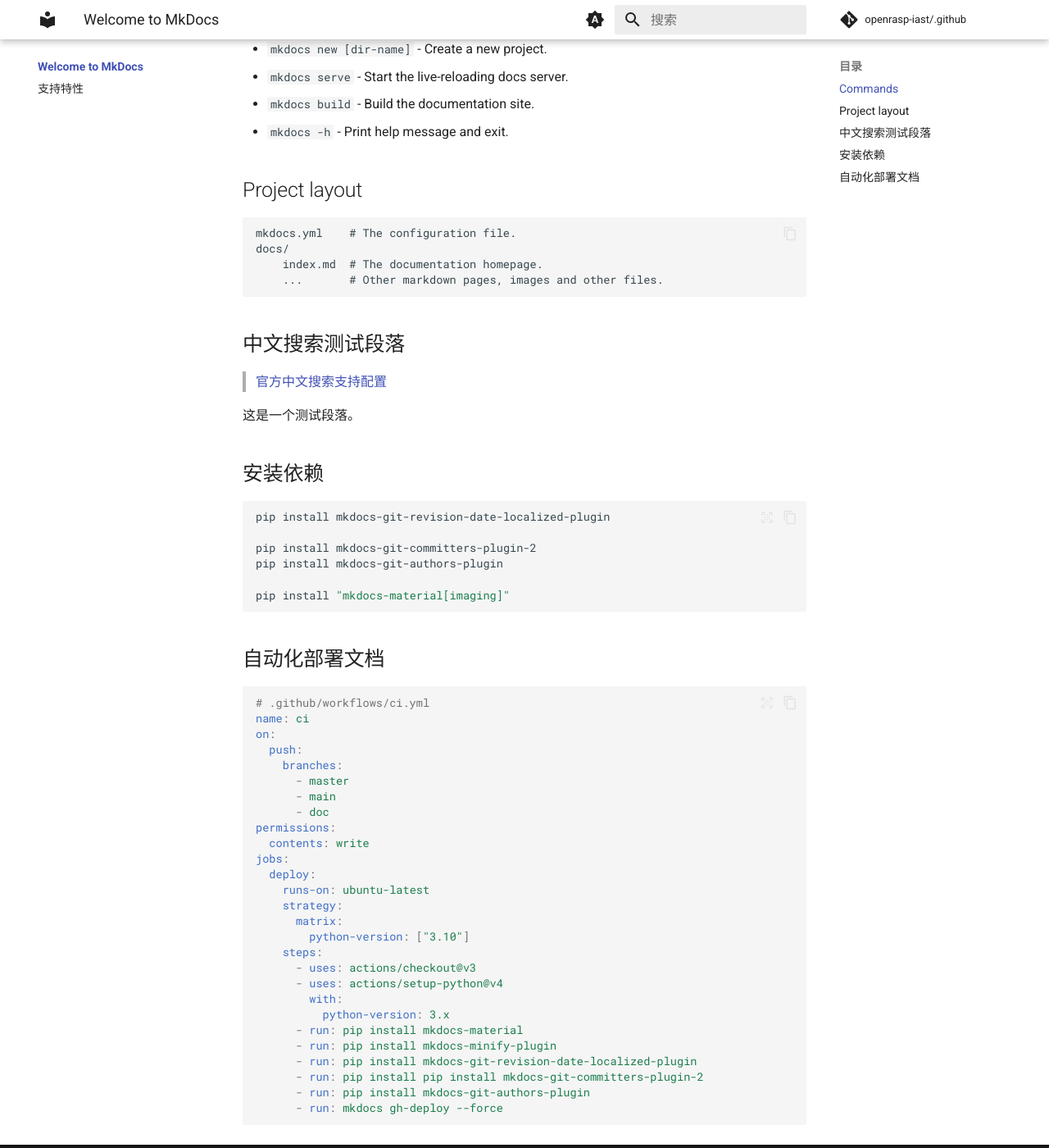
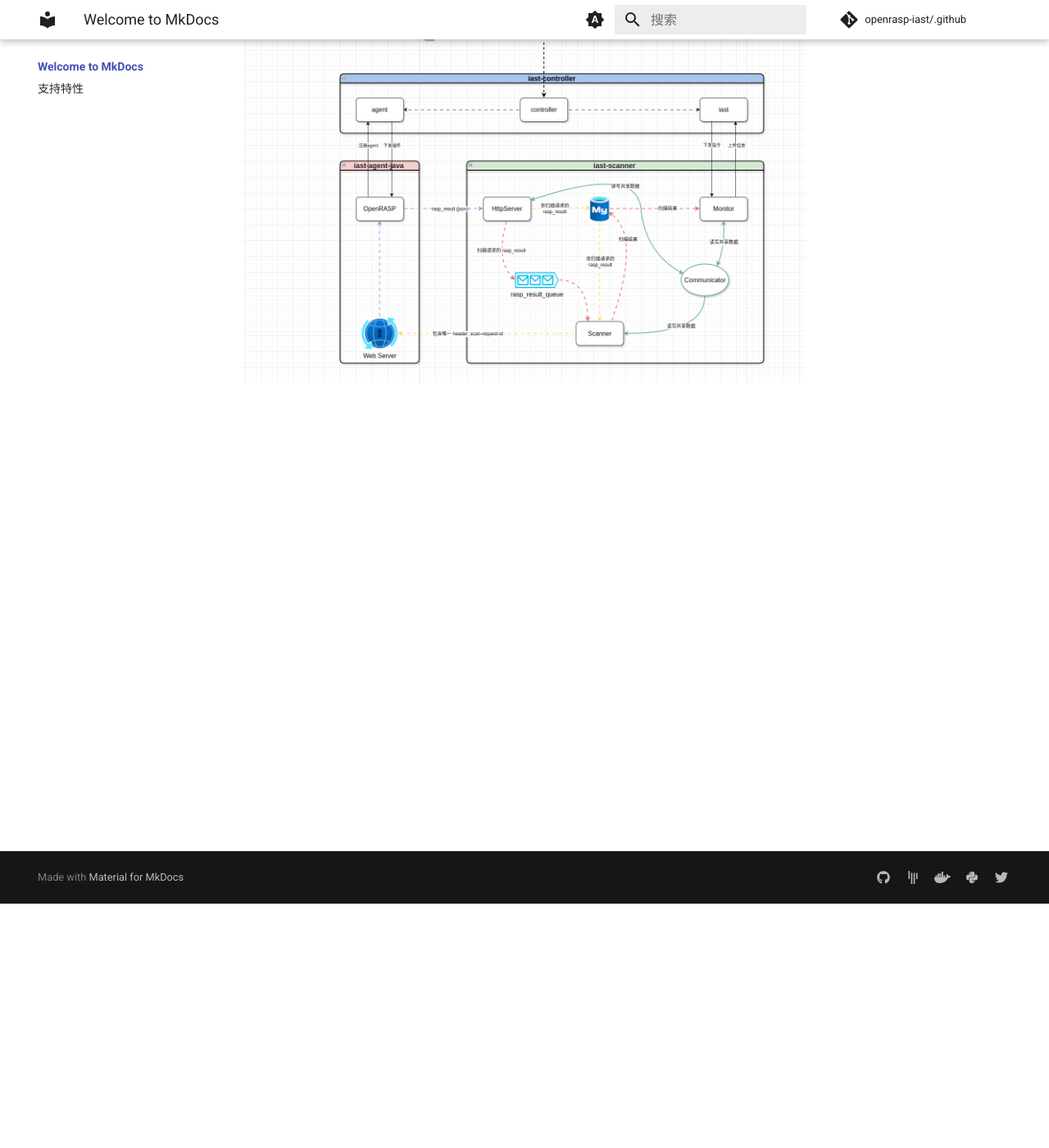
Before and after one commit to openrasp-iast/.github, an MkDocs documentation site: the page built from docs/index.md, in a window 1280 px wide and 1400 px high, scrolled down 298 px. Shown: the whole window at 82% size. Built offline with MkDocs 1.6.1 and Material for MkDocs 9.7.7, drawn with Linux system fonts in a browser that asks for light colours; comment, search, counter and statistics services are not loaded.

Commit message:
add image

````diff
--- a/docs/index.md
+++ b/docs/index.md
@@ -2,66 +2,5 @@
 
 For full documentation visit [mkdocs.org](https://www.mkdocs.org).
 
-## Commands
 
-* `mkdocs new [dir-name]` - Create a new project.
-* `mkdocs serve` - Start the live-reloading docs server.
-* `mkdocs build` - Build the documentation site.
-* `mkdocs -h` - Print help message and exit.
-
-## Project layout
-
-    mkdocs.yml    # The configuration file.
-    docs/
-        index.md  # The documentation homepage.
-        ...       # Other markdown pages, images and other files.
-
-## 中文搜索测试段落
-
-> [官方中文搜索支持配置](https://squidfunk.github.io/mkdocs-material/blog/2022/05/05/chinese-search-support/?h=search)
-
-这是一个测试段落。
-
-## 安装依赖
-
-```bash
-pip install mkdocs-git-revision-date-localized-plugin
-
-pip install mkdocs-git-committers-plugin-2
-pip install mkdocs-git-authors-plugin
-
-pip install "mkdocs-material[imaging]"
-
-```
-
-## 自动化部署文档
-
-```yml
-# .github/workflows/ci.yml
-name: ci
-on:
-  push:
-    branches:
-      - master
-      - main
-      - doc
-permissions:
-  contents: write
-jobs:
-  deploy:
-    runs-on: ubuntu-latest
-    strategy:
-      matrix:
-        python-version: ["3.10"]
-    steps:
-      - uses: actions/checkout@v3
-      - uses: actions/setup-python@v4
-        with:
-          python-version: 3.x
-      - run: pip install mkdocs-material
-      - run: pip install mkdocs-minify-plugin
-      - run: pip install mkdocs-git-revision-date-localized-plugin
-      - run: pip install pip install mkdocs-git-committers-plugin-2
-      - run: pip install mkdocs-git-authors-plugin
-      - run: mkdocs gh-deploy --force
-```
+![整体架构图](2024-04-08_23-28.png)
````
Also changed, not shown: docs/2024-04-08_23-28.png (added), docs/images/2024-04-08_23-28.png (added).
